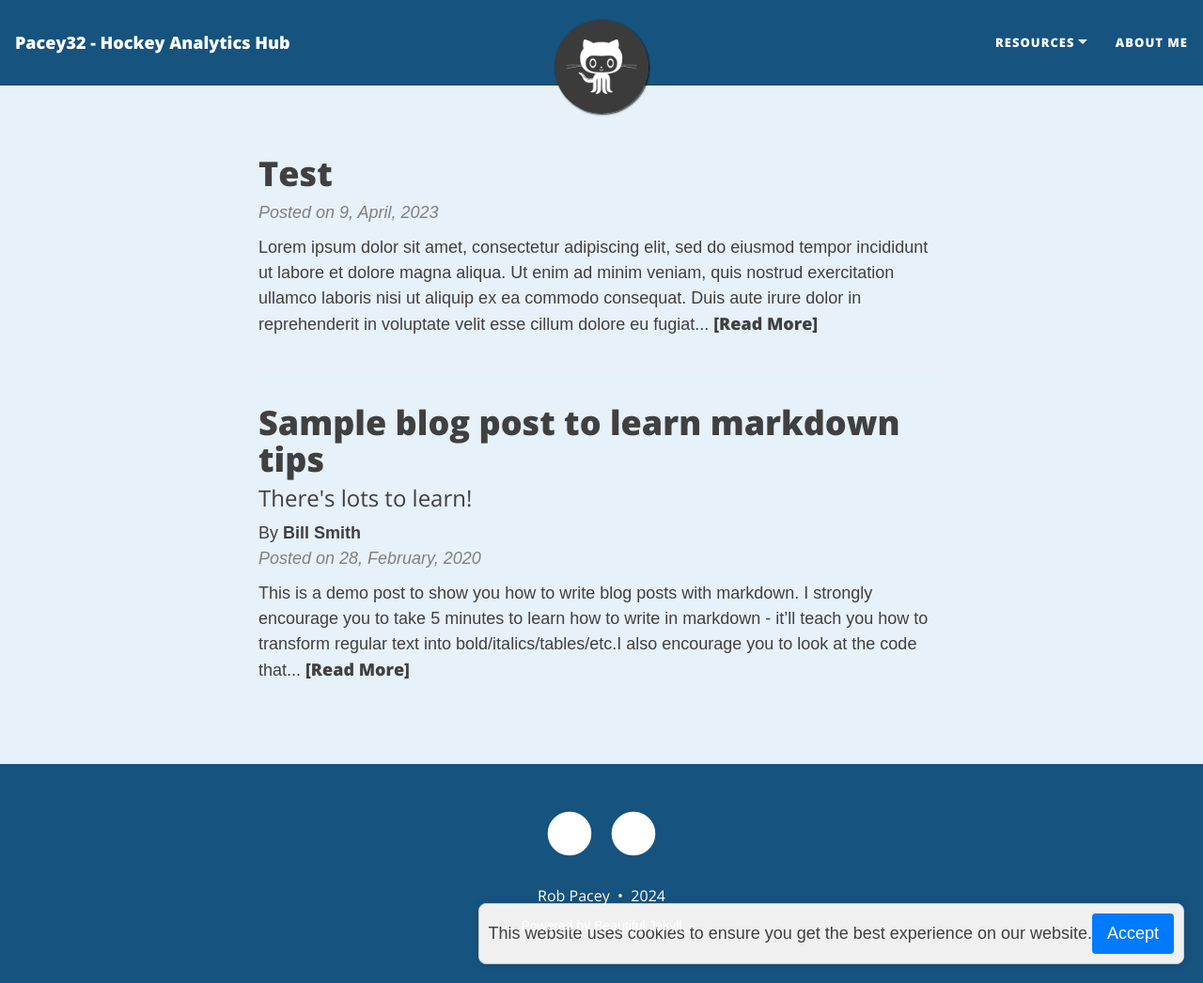
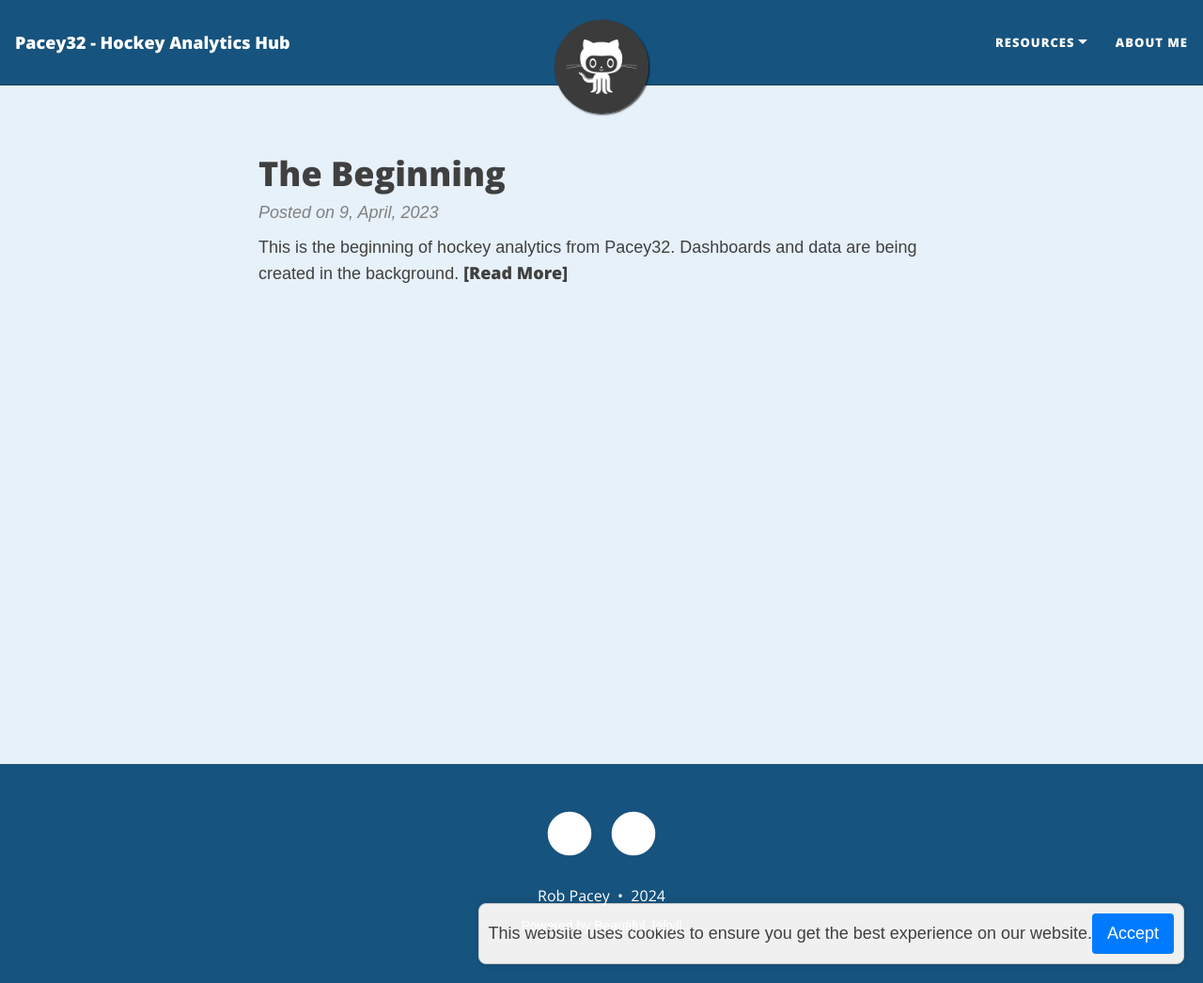
Before and after one commit to robpacey32/robpacey32.github.io, a Jekyll site: the page built from index.html, in a window 1280 px wide and 1046 px high. Shown: the whole window at 94% size. Built offline with Jekyll 4.4.1, drawn with Linux system fonts in a browser that asks for light colours; nearby versions of some CDN libraries; the list of posts is cut into pages by our own code.

Commit message:
UpdateFirstPosts

````diff
--- a/_posts/2020-02-28-sample-markdown.md
+++ /dev/null
@@ -1,95 +0,0 @@
----
-layout: post
-title: Sample blog post to learn markdown tips
-subtitle: There's lots to learn!
-gh-repo: daattali/beautiful-jekyll
-gh-badge: [star, fork, follow]
-tags: [test]
-comments: true
-mathjax: true
-author: Bill Smith
----
-
-{: .box-success}
-This is a demo post to show you how to write blog posts with markdown.  I strongly encourage you to [take 5 minutes to learn how to write in markdown](https://markdowntutorial.com/) - it'll teach you how to transform regular text into bold/italics/tables/etc.<br/>I also encourage you to look at the [code that created this post](https://raw.githubusercontent.com/daattali/beautiful-jekyll/master/_posts/2020-02-28-sample-markdown.md) to learn some more advanced tips about using markdown in Beautiful Jekyll.
-
-**Here is some bold text**
-
-## Here is a secondary heading
-
-[This is a link to a different site](https://deanattali.com/) and [this is a link to a section inside this page](#local-urls).
-
-Here's a table:
-
-| Number | Next number | Previous number |
-| :------ |:--- | :--- |
-| Five | Six | Four |
-| Ten | Eleven | Nine |
-| Seven | Eight | Six |
-| Two | Three | One |
-
-You can use [MathJax](https://www.mathjax.org/) to write LaTeX expressions. For example:
-When \\(a \ne 0\\), there are two solutions to \\(ax^2 + bx + c = 0\\) and they are $$x = {-b \pm \sqrt{b^2-4ac} \over 2a}.$$
-
-How about a yummy crepe?
-
-![Crepe](https://beautifuljekyll.com/assets/img/crepe.jpg)
-
-It can also be centered!
-
-![Crepe](https://beautifuljekyll.com/assets/img/crepe.jpg){: .mx-auto.d-block :}
-
-Here's a code chunk:
-
-~~~
-var foo = function(x) {
-  return(x + 5);
-}
-foo(3)
-~~~
-
-And here is the same code with syntax highlighting:
-
-```javascript
-var foo = function(x) {
-  return(x + 5);
-}
-foo(3)
-```
-
-And here is the same code yet again but with line numbers:
-
-{% highlight javascript linenos %}
-var foo = function(x) {
-  return(x + 5);
-}
-foo(3)
-{% endhighlight %}
-
-## Boxes
-You can add notification, warning and error boxes like this:
-
-### Notification
-
-{: .box-note}
-**Note:** This is a notification box.
-
-### Warning
-
-{: .box-warning}
-**Warning:** This is a warning box.
-
-### Error
-
-{: .box-error}
-**Error:** This is an error box.
-
-## Local URLs in project sites {#local-urls}
-
-When hosting a *project site* on GitHub Pages (for example, `https://USERNAME.github.io/MyProject`), URLs that begin with `/` and refer to local files may not work correctly due to how the root URL (`/`) is interpreted by GitHub Pages. You can read more about it [in the FAQ](https://beautifuljekyll.com/faq/#links-in-project-page). To demonstrate the issue, the following local image will be broken **if your site is a project site:**
-
-![Crepe](/assets/img/crepe.jpg)
-
-If the above image is broken, then you'll need to follow the instructions [in the FAQ](https://beautifuljekyll.com/faq/#links-in-project-page). Here is proof that it can be fixed:
-
-![Crepe]({{ '/assets/img/crepe.jpg' | relative_url }})
--- a/_posts/2023-04-09-Test1.md
+++ b/_posts/2023-04-09-Test1.md
@@ -1,12 +1,15 @@
 ---
 layout: post
-title: Test
+title: The Beginning
 # subtitle: Excerpt from Soulshaping by Jeff Brown
 # cover-img: /assets/img/path.jpg
 # thumbnail-img: /assets/img/thumb.png
 # share-img: /assets/img/path.jpg
-tags: [test]
+tags: [beginning, first, post]
 author: #32
 ---
 
-Lorem ipsum dolor sit amet, consectetur adipiscing elit, sed do eiusmod tempor incididunt ut labore et dolore magna aliqua. Ut enim ad minim veniam, quis nostrud exercitation ullamco laboris nisi ut aliquip ex ea commodo consequat. Duis aute irure dolor in reprehenderit in voluptate velit esse cillum dolore eu fugiat nulla pariatur. Excepteur sint occaecat cupidatat non proident, sunt in culpa qui officia deserunt mollit anim id est laborum.
+This is the beginning of hockey analytics from Pacey32.
+Dashboards and data are being created in the background.
+
+More things coming soon...
````
